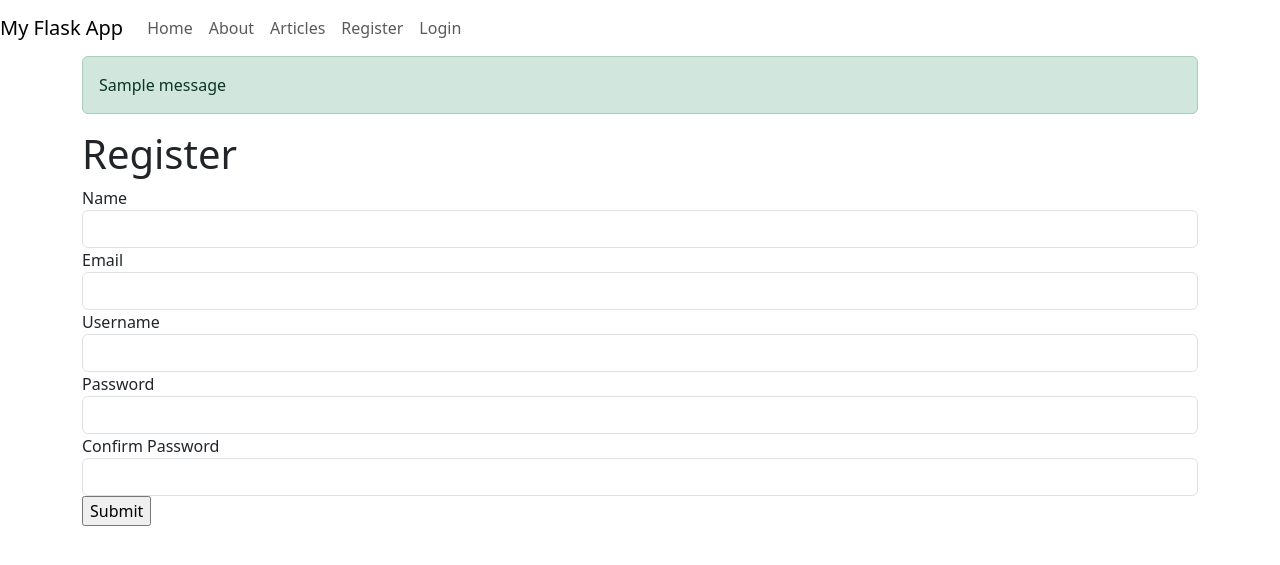
After one commit to KathyBarabash/flask_app, a Flask app: page /register in a window 1280 px wide. The commit adds this page. Shown: the top 565 px of the page. Run offline with Flask 3, Linux system fonts and the light colour scheme; one stand-in notice (Sample message) is shown; some libraries are stand-ins or nearby versions.

Commit message:
add user flows: register, login, logout

```diff
--- a/pyproject.toml
+++ b/pyproject.toml
@@ -4,7 +4,10 @@ description = "simple flask app example"
 version = "0.1.0"
 readme = "README.md"
 requires-python = ">=3.10"
-dependencies = ["flask"]
+dependencies = [
+    "flask",
+    "flask-mysqldb",
+    ]
 
 [project.optional-dependencies]
 test = ["pytest"]
--- a/src/app/app.py
+++ b/src/app/app.py
@@ -1,21 +1,22 @@
-from flask import Flask, render_template
-#flash, redirect, url_for, session, request, logging
+from flask import Flask, render_template, flash, redirect, url_for, session, logging, request
 from articles import Articles
-# from flask_mysqldb import MySQL
-# from wtforms import Form, StringField, TextAreaField, PasswordField, validators
-# from passlib.hash import sha256_crypt
-# from functools import wraps
+from flask_mysqldb import MySQL
+from wtforms import Form, StringField, TextAreaField, PasswordField, validators
+from passlib.hash import sha256_crypt
+
+from functools import wraps
 
 app = Flask(__name__)
 
-# # Config MySQL
-# app.config['MYSQL_HOST'] = 'localhost'
-# app.config['MYSQL_USER'] = 'root'
-# app.config['MYSQL_PASSWORD'] = '123456'
-# app.config['MYSQL_DB'] = 'myflaskapp'
-# app.config['MYSQL_CURSORCLASS'] = 'DictCursor'
-# # init MYSQL
-# mysql = MySQL(app)
+# Config MySQL
+app.config['MYSQL_HOST'] = 'localhost'
+app.config['MYSQL_USER'] = 'flask'
+app.config['MYSQL_PASSWORD'] = 'flaskapp'
+app.config['MYSQL_DB'] = 'flaskapp'
+app.config['MYSQL_CURSORCLASS'] = 'DictCursor'
+
+# init MYSQL
+mysql = MySQL(app)
 
 Articles = Articles()
 
@@ -41,5 +42,124 @@ def article_by_id(id):
     # return (Articles)   # this just prints the formatted plain text
     return render_template('article.html', id=id)
 
+# Register form class
+class RegisterForm(Form):
+    name = StringField('Name', [validators.Length(min=1, max=50)])
+    username = StringField('Username', [validators.Length(min=4, max=25)])
+    email = StringField('Email', [validators.length(min=6, max=50)])
+    password = PasswordField('Password', [
+        validators.DataRequired(),
+        validators.EqualTo('confirm', message='Passwords do not match')
+    ])
+    confirm = PasswordField('Confirm Password')
+
+# User register
+@app.route('/register', methods=['GET', 'POST']) # why both?
+def register():
+    form = RegisterForm(request.form)
+    if request.method == 'POST' and form.validate():
+        name = form.name.data
+        email = form.email.data
+        username = form.username.data
+        password = sha256_crypt.encrypt(str(form.password.data))
+
+        # Create cursor
+        cur = mysql.connection.cursor()
+
+        # Execute query
+        cur.execute("INSERT INTO users(name, email, username, password) VALUES(%s, %s, %s, %s)", (name, email, username, password))
+
+        # Commit to DB
+        mysql.connection.commit()
+
+        # Close connection
+        cur.close()
+
+        flash('You are now registered and can log in', 'success')
+
+        return redirect(url_for('login'))
+
+    return render_template('register.html', form=form)
+
+# User login
+@app.route('/login', methods=['GET', 'POST'])
+def login():
+    if request.method == 'POST':
+        # Get Form Fields
+        username = request.form['username']
+        password_candidate = request.form['password']
+
+        # Create cursor
+        cur = mysql.connection.cursor()
+
+        # Get user by username
+        result = cur.execute("SELECT * FROM users WHERE username = %s", [username])
+
+        if result > 0:
+            # Get stored hash
+            data = cur.fetchone()
+            password = data['password']
+
+            # Compare Passwords
+            if sha256_crypt.verify(password_candidate, password):
+                # Passed
+                session['logged_in'] = True
+                session['username'] = username
+
+                flash('You are now logged in', 'success')
+                return redirect(url_for('dashboard'))
+            else:
+                error = 'Invalid login'
+                return render_template('login.html', error=error)
+            # Close connection
+            cur.close()
+        else:
+            error = 'Username not found'
+            return render_template('login.html', error=error)
+
+    return render_template('login.html')
+
+# Check if user logged in
+def is_logged_in(f):
+    @wraps(f)
+    def wrap(*args, **kwargs):
+        if 'logged_in' in session:
+            return f(*args, **kwargs)
+        else:
+            flash('Unauthorized, Please login', 'danger')
+            return redirect(url_for('login'))
+    return wrap
+
+# Dashboard
+@app.route('/dashboard')
+@is_logged_in
+def dashboard():
+    # Create cursor
+    # cur = mysql.connection.cursor()
+
+    # # Get articles
+    # result = cur.execute("SELECT * FROM articles")
+
+    # articles = cur.fetchall()
+
+    # if result > 0:
+    if True:
+        return render_template('dashboard.html', articles=Articles)
+    # else:
+        msg = 'No Articles Found'
+        return render_template('dashboard.html', msg=msg)
+    # Close connection
+    cur.close()
+
+# Logout
+@app.route('/logout')
+@is_logged_in
+def logout():
+    session.clear()
+    flash('You are now logged out', 'success')
+    return redirect(url_for('login'))
+
+
 if __name__ == '__main__':
+    app.secret_key='secret26'
     app.run(debug=True)
--- /dev/null
+++ b/src/app/templates/dashboard.html
@@ -0,0 +1,6 @@
+{% extends 'layout.html' %}
+
+{% block body %}
+  <h1>Dashboard <small> Welcome {{session.username}}</small></h1>
+
+{% endblock %}
--- /dev/null
+++ b/src/app/templates/includes/_formhelpers.html
@@ -0,0 +1,9 @@
+{% macro render_field(field) %}
+  {{ field.label }}
+  {{ field(**kwargs)|safe }}
+  {% if field.errors %}
+    {% for error in field.errors %}
+      <span class="help-inline">{{ error }}</span>
+    {% endfor %}
+  {% endif %}
+{% endmacro %}
--- /dev/null
+++ b/src/app/templates/includes/_messages.html
@@ -0,0 +1,15 @@
+{% with messages = get_flashed_messages(with_categories=true) %}
+  {% if messages %}
+    {% for category, message in messages %}
+      <div class="alert alert-{{ category }}">{{ message }}</div>
+    {% endfor %}
+  {% endif %}
+{% endwith %}
+
+{% if error %}
+  <div class="alert alert-danger">{{error}}</div>
+{% endif %}
+
+{% if msg %}
+  <div class="alert alert-success">{{msg}}</div>
+{% endif %}
--- a/src/app/templates/includes/_navbar.html
+++ b/src/app/templates/includes/_navbar.html
@@ -10,5 +10,15 @@
           <li class="nav-item"><a class="nav-link" href="/about">About</a></li>
           <li class="nav-item"><a class="nav-link" href="/articles">Articles</a></li>
       </ul>
+
+      <ul class="nav navbar-nav navbar-right">
+        {% if session.logged_in %}
+        <li class="nav-item"><a class="nav-link" href="/dashboard">Dashboard</a></li>
+        <li class="nav-item"><a class="nav-link" href="/logout">Logout</a></li>
+        {% else %}
+        <li class="nav-item"><a class="nav-link" href="/register">Register</a></li>
+        <li class="nav-item"><a class="nav-link" href="/login">Login</a></li>
+        {% endif %}
+    </ul>
     </div>
   </nav>
--- a/src/app/templates/layout.html
+++ b/src/app/templates/layout.html
@@ -8,6 +8,7 @@
     <body>
         {% include 'includes/_navbar.html' %}
         <div class="container">
+            {% include 'includes/_messages.html' %}
             {% block body %} {% endblock %}
         </div>
         <script src="https://cdn.jsdelivr.net/npm/bootstrap@5.3.3/dist/js/bootstrap.min.js" integrity="sha384-0pUGZvbkm6XF6gxjEnlmuGrJXVbNuzT9qBBavbLwCsOGabYfZo0T0to5eqruptLy" crossorigin="anonymous"></script>
--- /dev/null
+++ b/src/app/templates/register.html
@@ -0,0 +1,23 @@
+{% extends 'layout.html' %}
+{% block body %}
+  <h1>Register</h1>
+  {% from "includes/_formhelpers.html" import render_field %}
+  <form method="POST" action="">
+    <div class="form-group">
+      {{render_field(form.name, class_="form-control")}}
+    </div>
+    <div class="form-group">
+      {{render_field(form.email, class_="form-control")}}
+    </div>
+    <div class="form-group">
+      {{render_field(form.username, class_="form-control")}}
+    </div>
+    <div class="form-group">
+      {{render_field(form.password, class_="form-control")}}
+    </div>
+    <div class="form-group">
+      {{render_field(form.confirm, class_="form-control")}}
+    </div>
+    <p><input type="submit" class="btn-primary" value="Submit"></p>
+  </form>
+{% endblock %}
```
Also changed, not shown: src/app/templates/login.html (added, +16 -0 lines).
